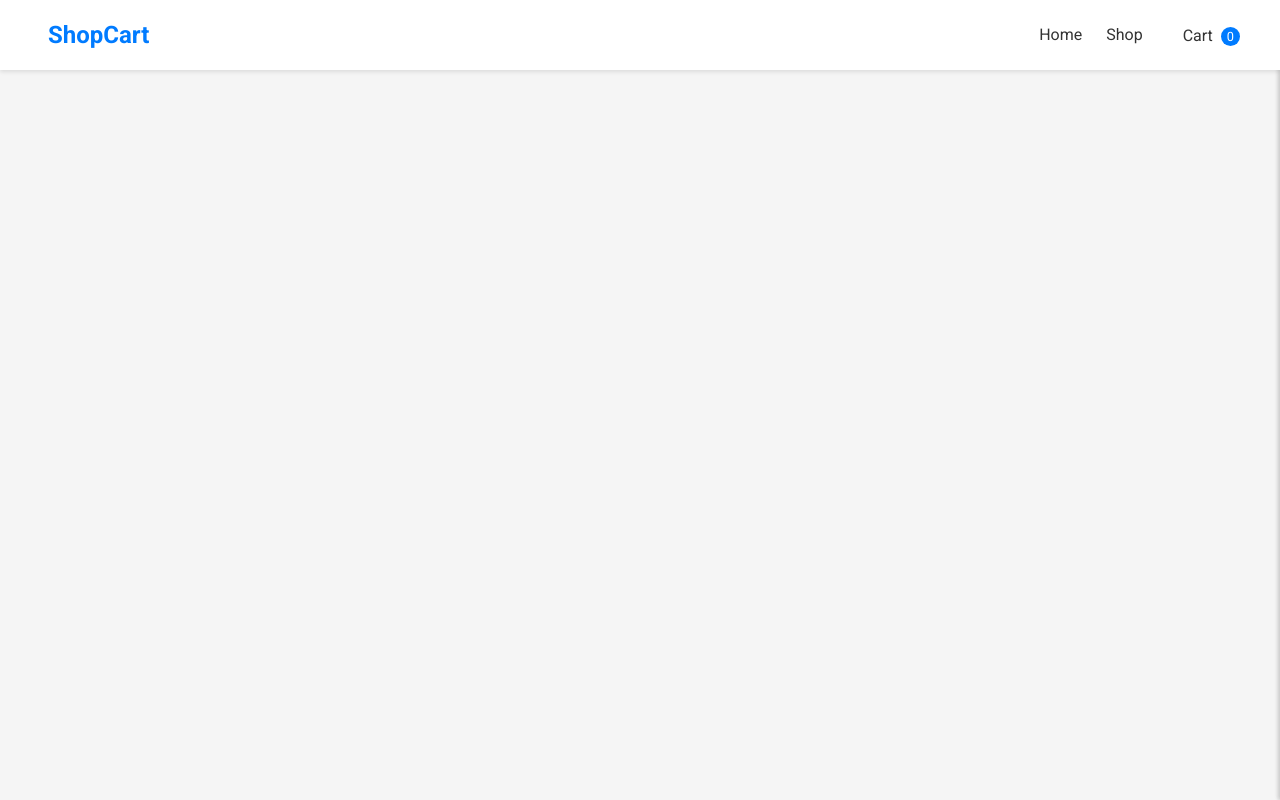
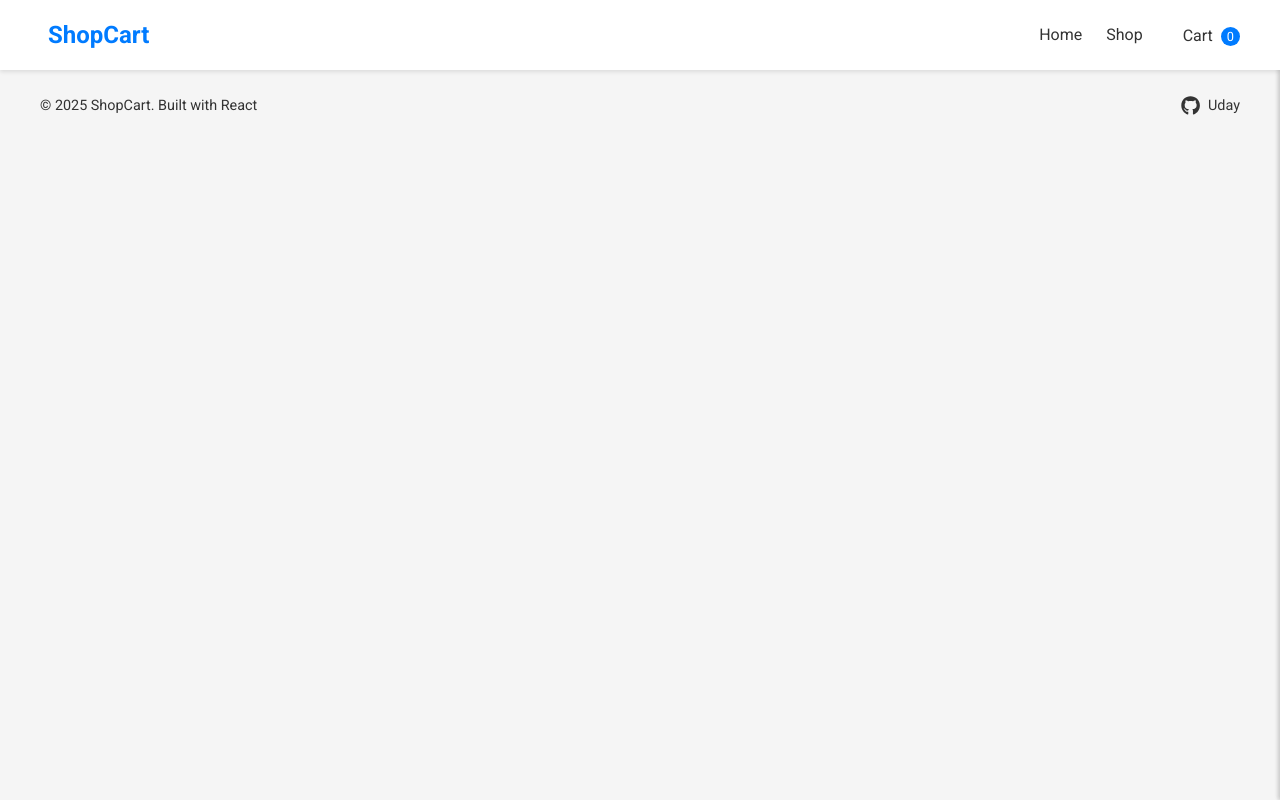
Before and after one commit to UdayDocs/ShoppingCart-React, a React (Vite) app: page /cart in a window 1280 px wide. Built offline with nearby package versions, Linux system fonts and the light colour scheme.

Commit message:
Footer  commit

```diff
--- a/package.json
+++ b/package.json
@@ -12,6 +12,7 @@
   "dependencies": {
     "react": "^19.0.0",
     "react-dom": "^19.0.0",
+    "react-icons": "^5.5.0",
     "react-router-dom": "^7.2.0"
   },
   "devDependencies": {
--- a/src/App.jsx
+++ b/src/App.jsx
@@ -5,6 +5,7 @@ import Shop from './pages/Shop';
 import Cart from './pages/Cart';
 import NavBar from './Components/NavBar';
 import { CartProvider } from './Components/CartContext';
+import Footer from './Components/Footer';
 
 function App() {
   const [isCartOpen, setIsCartOpen] = useState(false);
@@ -31,6 +32,7 @@ function App() {
           <Route path="/cart" element={<Cart isOpen={isCartOpen} />} />
         </Routes>
       </Router>
+      <Footer/>
     </CartProvider>
   );
 }
--- /dev/null
+++ b/src/Components/Footer.jsx
@@ -0,0 +1,21 @@
+import React from 'react';
+import { FaGithub } from 'react-icons/fa';
+
+export default function Footer() {
+  return (
+    <footer className="app-footer">
+      <div className="footer-content">
+        <p>© 2025 ShopCart. Built with React</p>
+        <a
+          href="https://github.com/UdayDocs/ShoppingCart-React"
+          target="_blank"
+          rel="no-referrer"
+          className="github-link"
+        >
+          <FaGithub className="github-icon" />
+          Uday
+        </a>
+      </div>
+    </footer>
+  );
+}
--- a/src/pages/Home.jsx
+++ b/src/pages/Home.jsx
@@ -7,6 +7,7 @@ function Home() {
       <h1>Welcome to ShopingCart</h1>
       <p>Discover our wide range of products and start shopping today!</p>
       <Link to="/shop">Go to Shop</Link>
+
     </div>
   );
 }
--- a/src/styles/main.scss
+++ b/src/styles/main.scss
@@ -325,6 +325,7 @@ nav {
   text-align: center;
   padding: $spacing-lg;
 
+
   h1 {
     font-size: 2rem;
     margin-bottom: $spacing-md;
@@ -378,6 +379,7 @@ nav {
   nav {
     flex-wrap: wrap;
     padding: $spacing-sm;
+    margin-bottom: auto; // Pushes footer down
 
     .nav-links {
       margin-top: $spacing-sm;
@@ -411,3 +413,43 @@ input {
   border: 1px solid $primary-color;
   border-radius: 4px;
 }
+
+
+
+// Footer Styles
+.app-footer {
+  // background-color: darken($secondary-color, 5%);
+  padding: $spacing-md;
+  margin-top: auto;
+
+  .footer-content {
+    max-width: 1200px;
+    margin: 0 auto;
+    display: flex;
+    justify-content: space-between;
+    align-items: center;
+    font-size: 0.9rem;
+
+    .github-link {
+      display: flex;
+      align-items: center;
+      gap: $spacing-xs;
+      color: $primary-color;
+      text-decoration: none;
+      transition: color 0.3s ease;
+
+      &:hover {
+        color: $accent-color;
+      }
+    }
+
+    .github-icon {
+      font-size: 1.2rem;
+      transition: transform 0.3s ease;
+
+      &:hover {
+        transform: scale(1.1);
+      }
+    }
+  }
+}
```
Also changed, not shown: 1 other file (tests, documents, lock files or other folders).
